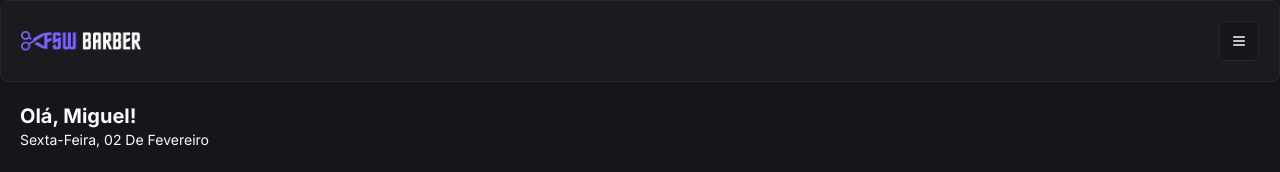
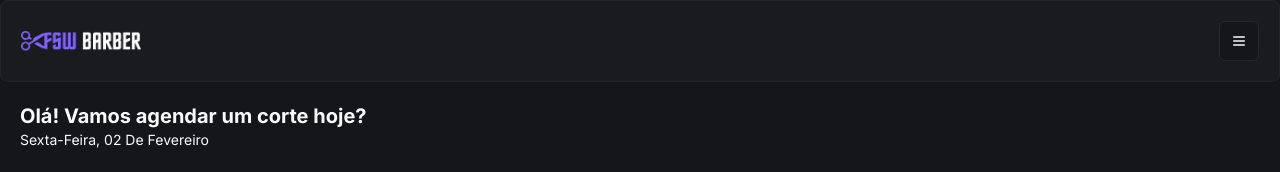
Before and after one commit to felipemotarocha/fullstackweek-barber, a Next.js app: page / in a window 1280 px wide. Shown: the top 172 px of the page. Built offline with nearby package versions, Linux system fonts and the light colour scheme; no server answers; the database is empty.

Commit message:
feat: add user name to home page

```diff
--- a/app/(home)/page.tsx
+++ b/app/(home)/page.tsx
@@ -34,7 +34,9 @@
       <Header />
 
       <div className="px-5 pt-5">
-        <h2 className="text-xl font-bold">Olá, Miguel!</h2>
+        <h2 className="text-xl font-bold">
+          {session?.user ? `Olá, ${session.user.name?.split(" ")[0]}!` : "Olá! Vamos agendar um corte hoje?"}
+        </h2>
         <p className="capitalize text-sm">
           {format(new Date(), "EEEE',' dd 'de' MMMM", {
             locale: ptBR,
```
